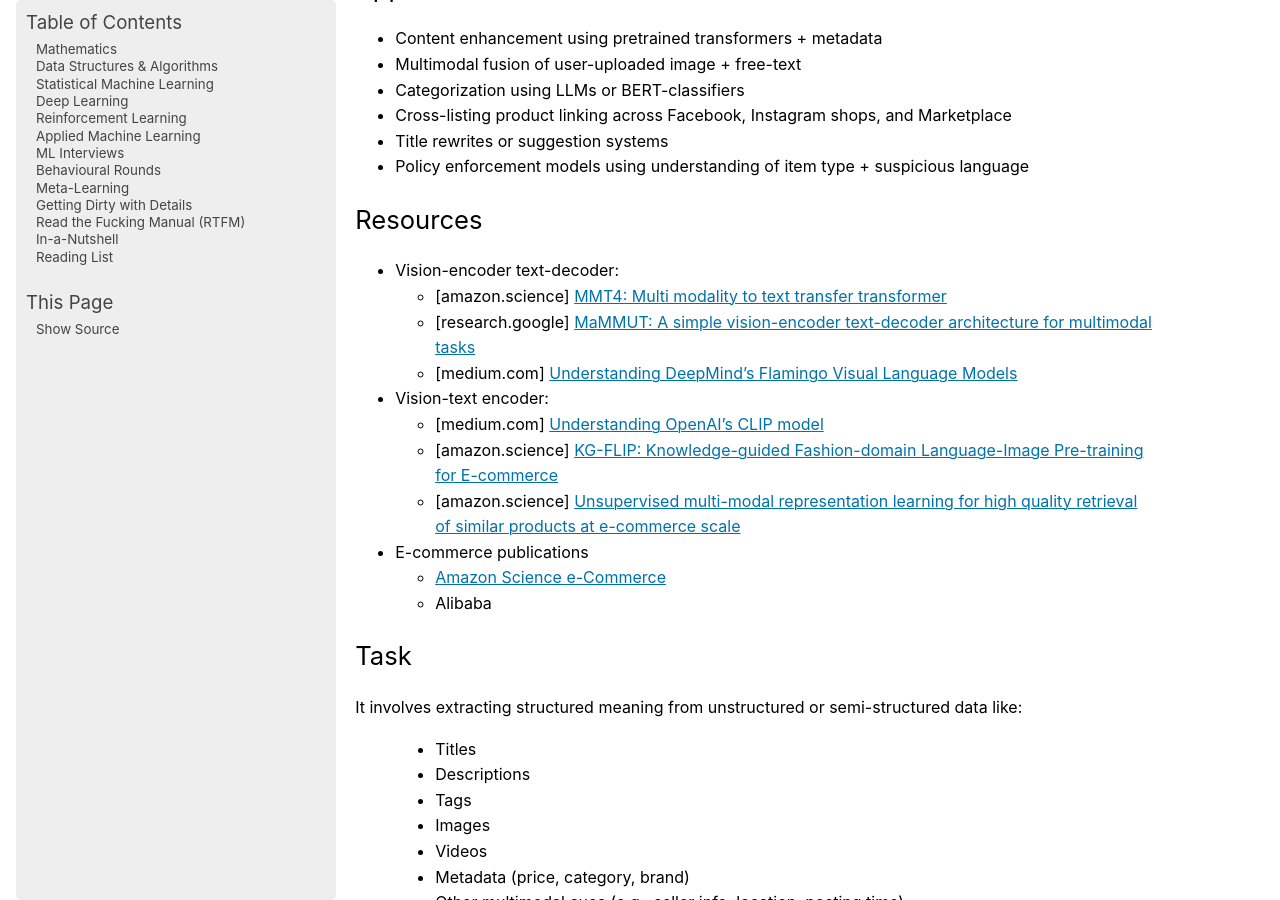
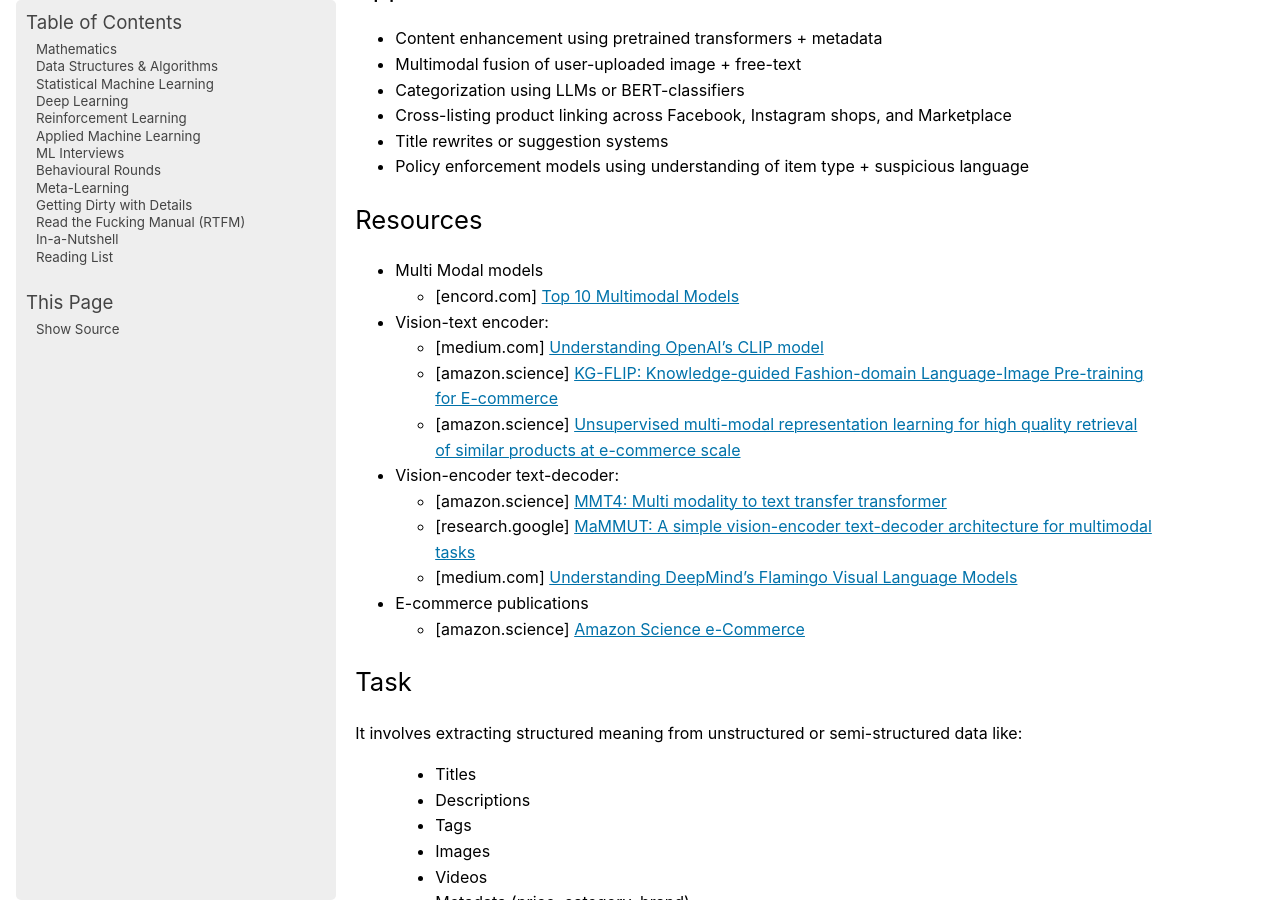
Before and after one commit to uselesstechjunks/leetcode, a Sphinx documentation site: the page built from docs/source/applied/methods/integrity/sdu.rst, in a window 1280 px wide and 900 px high, scrolled down 516 px. Built offline with Sphinx 7.4.7, drawn with Linux system fonts in a browser that asks for light colours; pages that are not in the unit, such as notebooks, are missing from menus.

Commit message:
Update sdu.rst

```diff
--- a/docs/source/applied/methods/integrity/sdu.rst
+++ b/docs/source/applied/methods/integrity/sdu.rst
@@ -19,20 +19,22 @@ Application
 **************************************************************************
 Resources
 **************************************************************************
+- Multi Modal models
+
+	- [encord.com] `Top 10 Multimodal Models <https://encord.com/blog/top-multimodal-models/>`_
+- Vision-text encoder:
+
+	- [medium.com] `Understanding OpenAI’s CLIP model <https://medium.com/@paluchasz/understanding-openais-clip-model-6b52bade3fa3>`_
+	- [amazon.science] `KG-FLIP: Knowledge-guided Fashion-domain Language-Image Pre-training for E-commerce <https://assets.amazon.science/fb/63/9b81471c4b46bad6bd1cbcb591bc/kg-flip-knowledge-guided-fashion-domain-language-image-pre-training-for-e-commerce.pdf>`_
+	- [amazon.science] `Unsupervised multi-modal representation learning for high quality retrieval of similar products at e-commerce scale <https://www.amazon.science/publications/unsupervised-multi-modal-representation-learning-for-high-quality-retrieval-of-similar-products-at-e-commerce-scale>`_
 - Vision-encoder text-decoder:
 
 	- [amazon.science] `MMT4: Multi modality to text transfer transformer <https://www.amazon.science/publications/mmt4-multi-modality-to-text-transfer-transformer>`_
 	- [research.google] `MaMMUT: A simple vision-encoder text-decoder architecture for multimodal tasks <https://research.google/blog/mammut-a-simple-vision-encoder-text-decoder-architecture-for-multimodal-tasks/>`_
 	- [medium.com] `Understanding DeepMind’s Flamingo Visual Language Models <https://medium.com/@paluchasz/understanding-flamingo-visual-language-models-bea5eeb05268>`_
-- Vision-text encoder:
-
-	- [medium.com] `Understanding OpenAI’s CLIP model <https://medium.com/@paluchasz/understanding-openais-clip-model-6b52bade3fa3>`_
-	- [amazon.science] `KG-FLIP: Knowledge-guided Fashion-domain Language-Image Pre-training for E-commerce <https://assets.amazon.science/fb/63/9b81471c4b46bad6bd1cbcb591bc/kg-flip-knowledge-guided-fashion-domain-language-image-pre-training-for-e-commerce.pdf>`_
-	- [amazon.science] `Unsupervised multi-modal representation learning for high quality retrieval of similar products at e-commerce scale <https://www.amazon.science/publications/unsupervised-multi-modal-representation-learning-for-high-quality-retrieval-of-similar-products-at-e-commerce-scale>`_
 - E-commerce publications
 
-	- `Amazon Science e-Commerce <https://www.amazon.science/publications?q=&f1=0000017b-cb9b-d0be-affb-cbbf08e40000&s=0>`_
-	- Alibaba
+	- [amazon.science] `Amazon Science e-Commerce <https://www.amazon.science/publications?q=&f1=0000017b-cb9b-d0be-affb-cbbf08e40000&s=0>`_
 
 **************************************************************************
 Task
```
